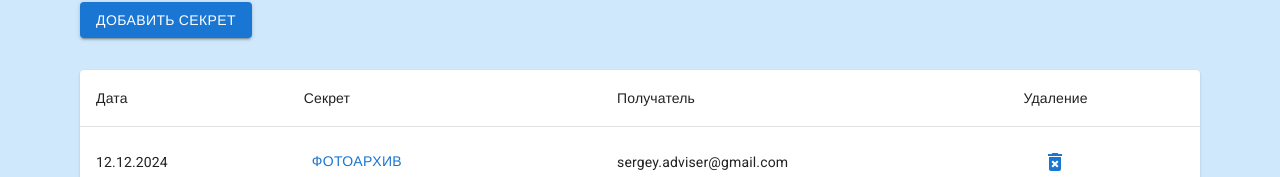
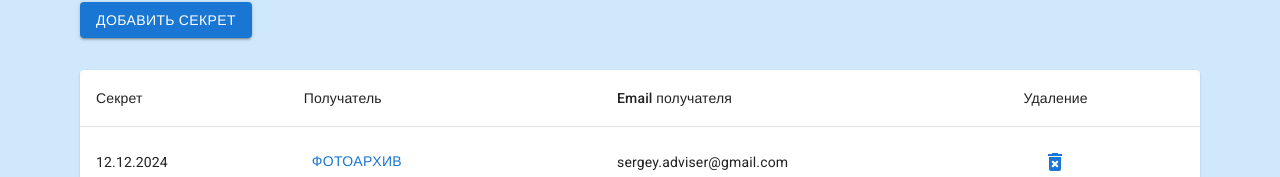
Before and after one commit to Otec-S/front-app, a React (Vite) app: page / in a window 1280 px wide. Shown: the part 169-346 px from the top of the page. Built offline with nearby package versions, Linux system fonts and the light colour scheme; sample sign-in values are in the browser's storage; a web font is replaced by a local one.

Commit message:
feat show server response to user

```diff
--- a/src/components/add-secret/AddSecret.tsx
+++ b/src/components/add-secret/AddSecret.tsx
@@ -24,9 +24,11 @@ import { Visibility, VisibilityOff } from "@mui/icons-material";
 import { generateKeyFromPassword } from "../../utils/generateKeyFromPassword";
 import { secretSendToBackend } from "../../utils/api/secret-send-to-backend";
 import { encryptText } from "../../utils/encryptText";
+// import { ServerResponseToAddSecret } from "../../utils/types-from-backend";
 
 interface Props {
   onCancelAdd: () => void;
+  // onResponse: (responseData: ServerResponseToAddSecret) => void;
 }
 
 interface Errors {
@@ -66,7 +68,10 @@ const AddSecretContainer = styled(Stack)(({ theme }) => ({
   },
 }));
 
-const AddSecret: FC<Props> = ({ onCancelAdd }) => {
+const AddSecret: FC<Props> = ({
+  onCancelAdd,
+  // onResponse
+}) => {
   const [openAlertModal, setOpenAlertModal] = useState(false);
   const [alertText, setAlertText] = useState<string | JSX.Element>("");
   const [alertTitle, setAlertTitle] = useState("");
@@ -223,10 +228,19 @@ const AddSecret: FC<Props> = ({ onCancelAdd }) => {
               res.data.non_field_errors.toString(),
             );
           } else {
+            // const responseData: ServerResponseToAddSecret = {
+            //   external_id: res.external_id,
+            //   recipient: {
+            //     email: res.recipient.email,
+            //     name: res.recipient.name,
+            //   },
+            //   filename: res.filename,
+            // };
+            // onResponse(responseData);
             showAlertModal(
               "success",
               "Секрет отправлен",
-              "Секрет успешно отправлен",
+              `Секрет ${res.filename} для ${res.recipient.name} успешно отправлен`,
             );
             setTimeout(() => {
               onCancelAdd();
--- a/src/pages/main/Main.tsx
+++ b/src/pages/main/Main.tsx
@@ -19,6 +19,7 @@ import { FC, useState } from "react";
 import AddSecret from "../../components/add-secret/AddSecret";
 import GetSecret from "../../components/get-secret/GetSecret";
 import DeleteForeverIcon from "@mui/icons-material/DeleteForever";
+// import { ServerResponseToAddSecret } from "../../utils/types-from-backend";
 
 function createData(date: string, name: string, receiver: string) {
   return { date, name, receiver };
@@ -35,6 +36,11 @@ const rows = [
 ];
 
 const Main: FC = () => {
+  // const [serverResponseToAddSecret, setServerResponseToAddSecret] =
+  //   useState<ServerResponseToAddSecret | null>(null);
+
+  // console.log("serverResponseToAddSecret:", serverResponseToAddSecret);
+
   const [openRemoveConfirm, setOpenRemoveConfirm] = useState(false);
   const [openAddSecretModal, setOpenAddSecretModal] = useState(false);
   const [openGetSecretModal, setOpenGetSecretModal] = useState(false);
@@ -58,6 +64,13 @@ const Main: FC = () => {
   };
 
   const handleCloseGetSecretModal = () => setOpenGetSecretModal(false);
+
+  // TODO: вставляй в табличку
+  // const handleServerResponseToAddSecret = (
+  //   responseData: ServerResponseToAddSecret,
+  // ) => {
+  //   setServerResponseToAddSecret(responseData);
+  // };
 
   return (
     <>
@@ -87,9 +100,9 @@ const Main: FC = () => {
           <Table aria-label="simple table">
             <TableHead>
               <TableRow>
-                <TableCell>Дата</TableCell>
                 <TableCell>Секрет</TableCell>
                 <TableCell>Получатель</TableCell>
+                <TableCell>Email получателя</TableCell>
                 <TableCell>Удаление</TableCell>
               </TableRow>
             </TableHead>
--- /dev/null
+++ b/src/utils/types-from-backend.ts
@@ -0,0 +1,8 @@
+export interface ServerResponseToAddSecret {
+  external_id: string;
+  filename: string;
+  recipient: {
+    email: string;
+    name: string;
+  };
+}
```
